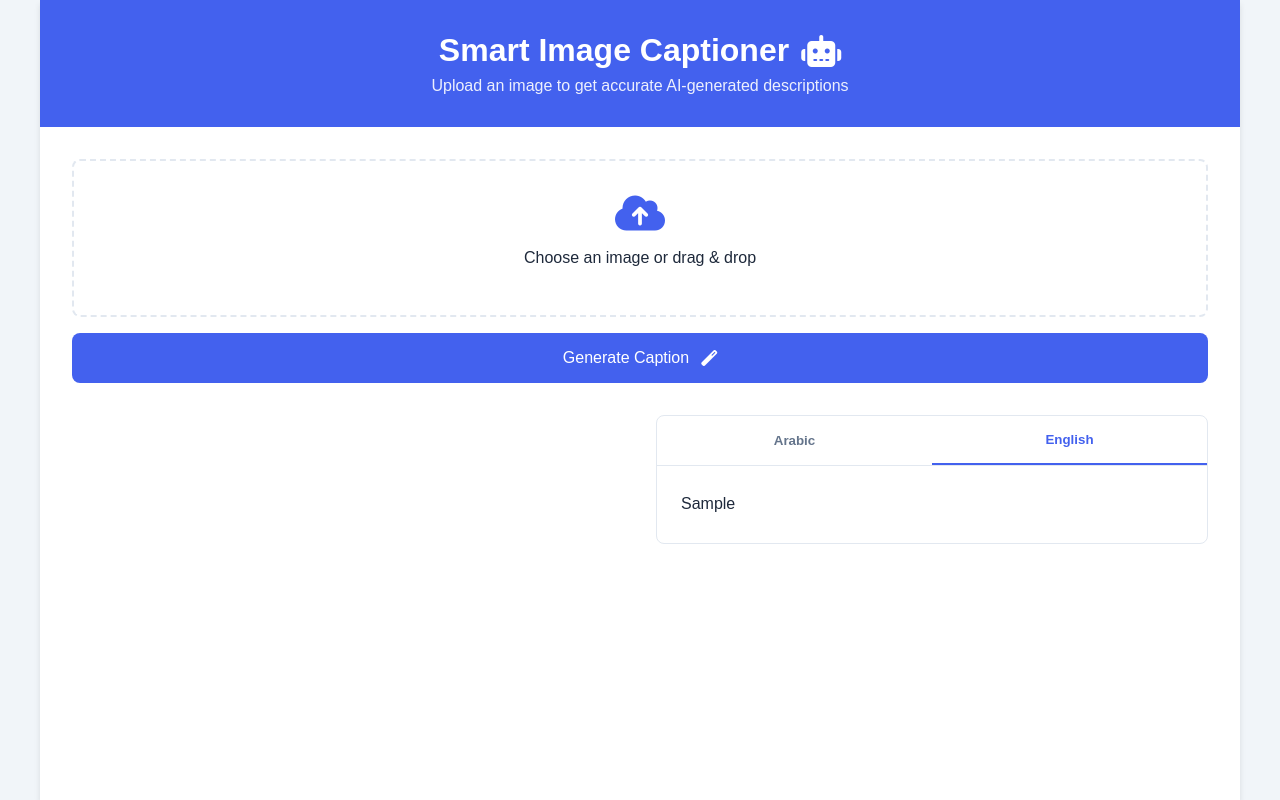
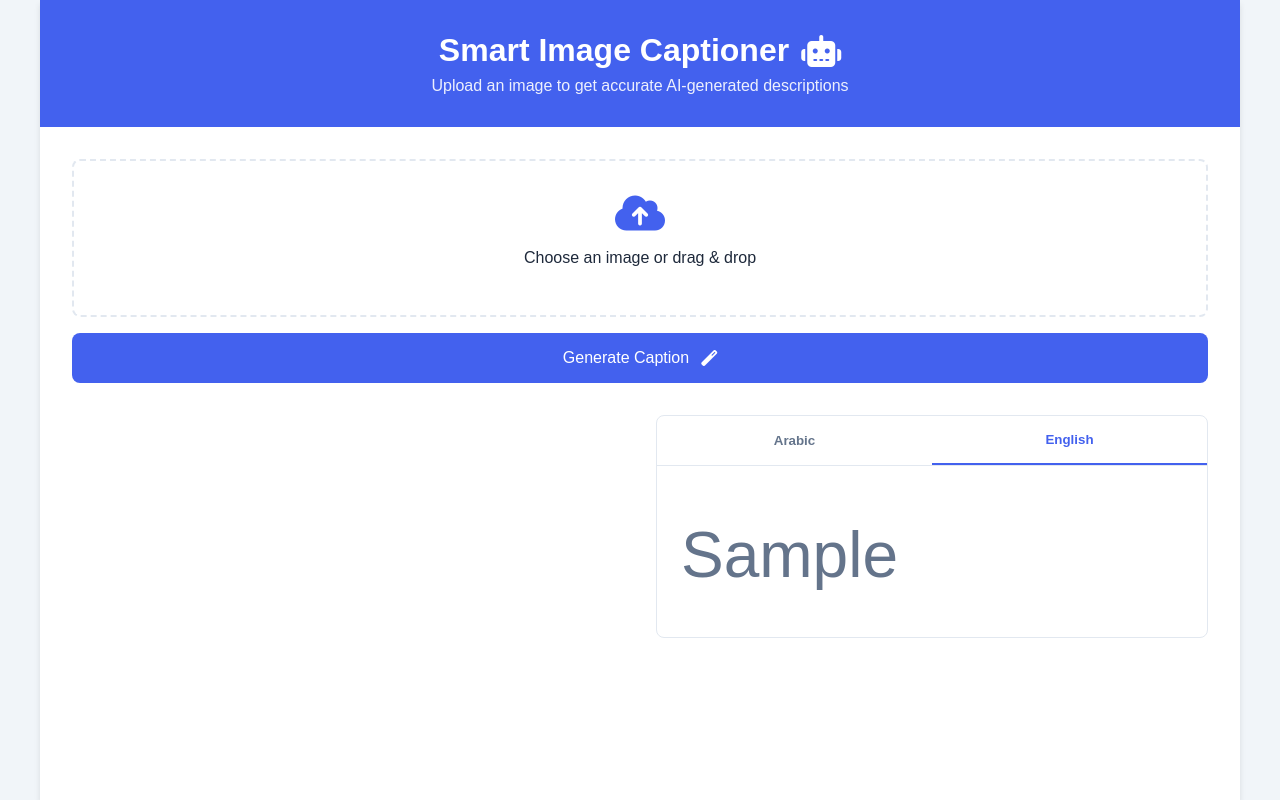
Before and after one commit to YouSry3/ImageCaptionAI, a Flask app: template templates/index.html in a window 1280 px wide. Run offline with Flask 2, Linux system fonts and the light colour scheme; the template is opened without the code that fills it: most values are stand-ins (such as "Sample title", 1, 10 or a date in 2020).

Commit message:
Some improve in UI Design

```diff
--- a/app.py
+++ b/app.py
@@ -6,13 +6,14 @@ from caption_generator import generate_captions
 app = Flask(__name__)
 app.secret_key = 'your-secret-key-here'
 
-# إعدادات التحميل
+# Replace with your own secret key for session management
+# and CSRF protection in production.
 UPLOAD_FOLDER = 'static/uploads'
 ALLOWED_EXTENSIONS = {'png', 'jpg', 'jpeg', 'gif'}
 app.config['UPLOAD_FOLDER'] = UPLOAD_FOLDER
 app.config['MAX_CONTENT_LENGTH'] = 16 * 1024 * 1024  # 16MB
 
-# تأكد من وجود مجلد التحميلات
+# Create the upload folder if it doesn't exist
 os.makedirs(UPLOAD_FOLDER, exist_ok=True)
 
 def allowed_file(filename):
--- a/static/css/style.css
+++ b/static/css/style.css
@@ -204,3 +204,9 @@ main {
       height: 300px;
   }
 }
+p.captiontxt{
+  font-size: 4.0rem;
+  color: var(--gray);
+  margin-top: 0.5rem;
+  text-align: left;
+}
--- a/templates/index.html
+++ b/templates/index.html
@@ -46,14 +46,14 @@
                     <div class="description-content">
                         <div class="desc-text active" data-lang="en">
                             {% if caption_en %}
-                                <p>{{ caption_en }}</p>
+                                <p class="captiontxt">{{ caption_en }}</p>
                             {% else %}
                                 <p class="placeholder">English caption will appear here</p>
                             {% endif %}
                         </div>
                         <div class="desc-text" data-lang="ar" dir="rtl">
                             {% if caption_ar %}
-                                <p>{{ caption_ar }}</p>
+                                <p class="captiontxt">{{ caption_ar }}</p>
                             {% else %}
                                 <p class="placeholder">Arabic caption will appear here</p>
                             {% endif %}
```
Also changed, not shown: static/uploads/413875207_7317774001605978_5712150253101121660_n.jpg (added), static/uploads/WhatsApp_Image_2025-03-14_at_21.41.46_519cc54d.jpg (added).
